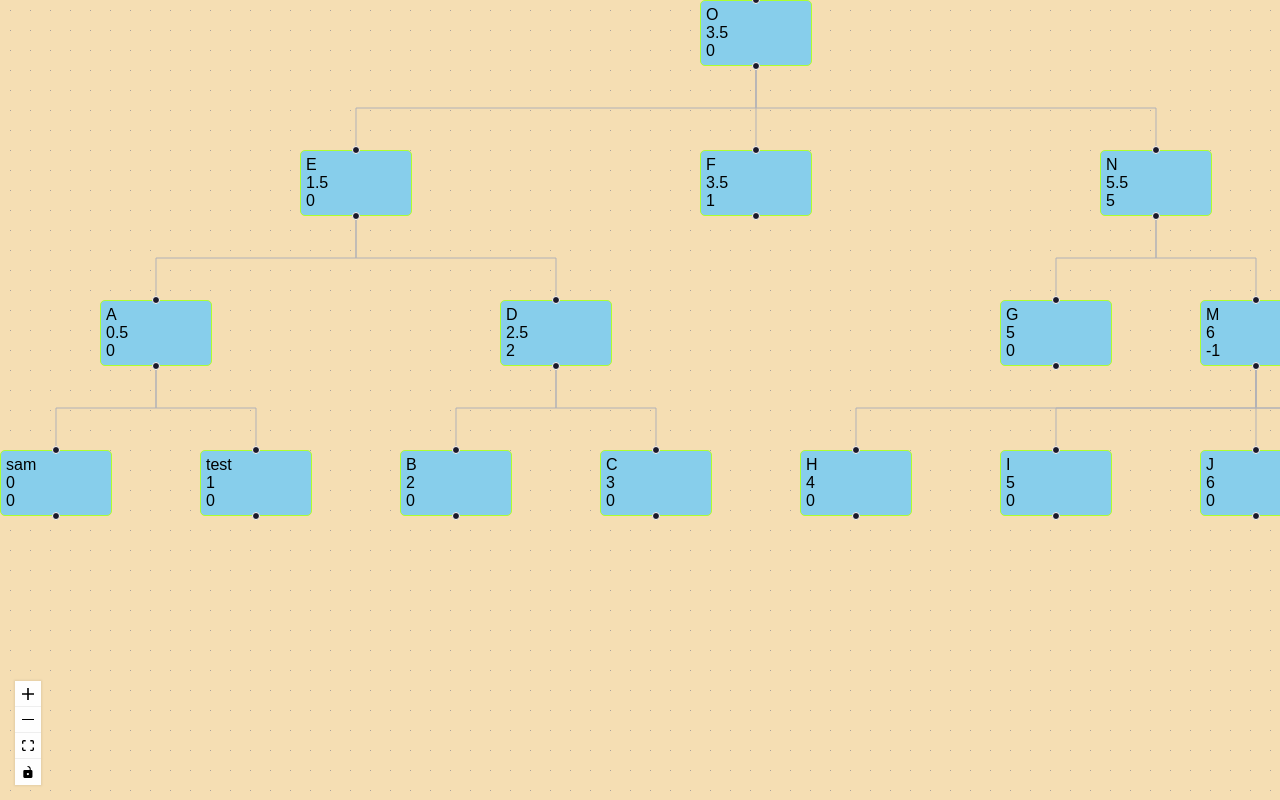
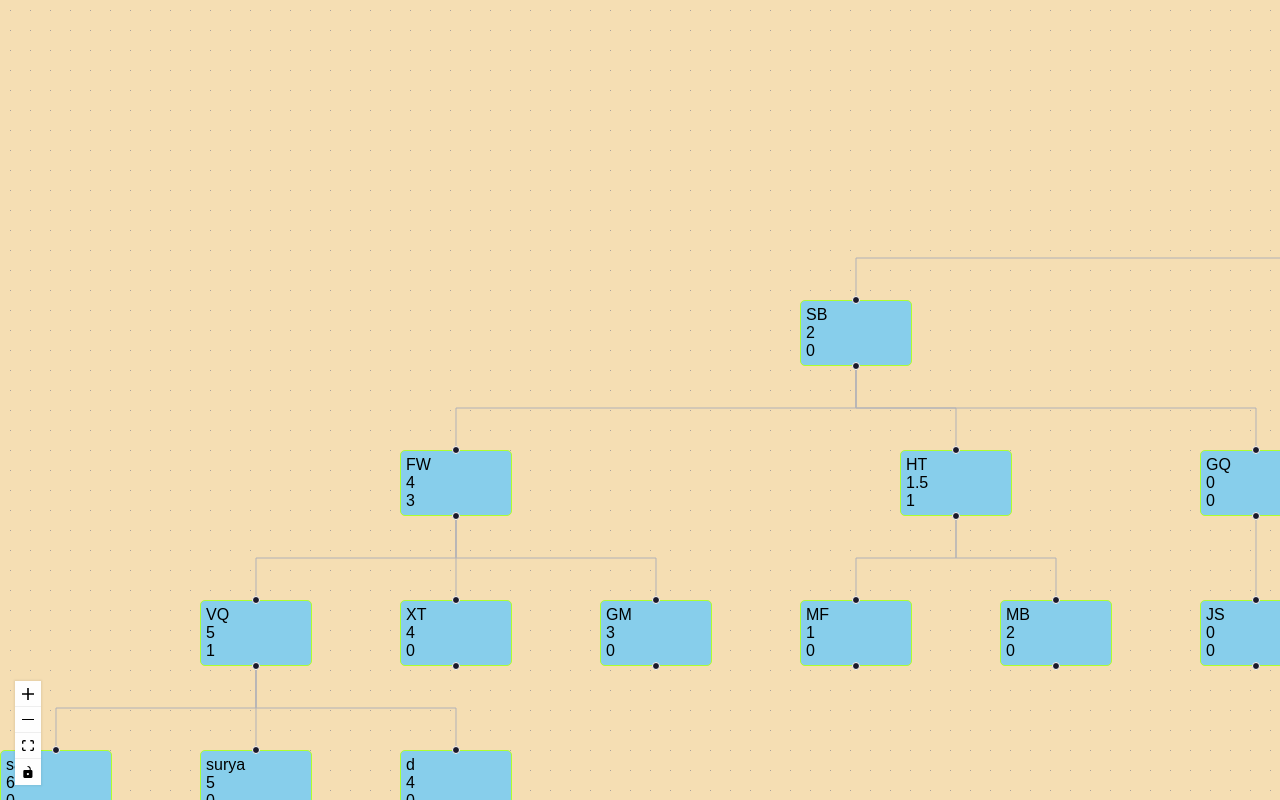
Before and after one commit to repeatyourselfpls/family-tree-v2, a React (Vite) app: page / in a window 1280 px wide. Built offline with nearby package versions, Linux system fonts and the light colour scheme.

Commit message:
TODO: Fix the Node creation and move it to the internal to app

```diff
--- a/src/App.tsx
+++ b/src/App.tsx
@@ -1,21 +1,37 @@
-import { useCallback, useEffect, useState } from 'react';
-import { ReactFlow, Background, Controls, applyNodeChanges, applyEdgeChanges, addEdge } from '@xyflow/react';
+import { useCallback, useState } from 'react';
+import { ReactFlow, Background, Controls, applyNodeChanges, applyEdgeChanges, addEdge, Edge, Node } from '@xyflow/react';
 import '@xyflow/react/dist/style.css'
-import { retrieveNodesAndEdges } from './TreeModel/initializeTree';
+import { NodesAndEdges, retrieveNodesAndEdges, treeOne, treeTwo } from './TreeModel/initializeTree';
 import ButtonNode from './components/ButtonNode';
-import Sidebar from './components/Sidebar';
+
+import Sidebar, { SidebarState } from './components/Sidebar';
 
 const nodeTypes = {
   buttonNode: ButtonNode,
 } // prevent re-renderings
 
 function App() {
+  const rootNode = treeOne;
 
-  const { nodes: initialNodes, edges: initialEdges } = retrieveNodesAndEdges()
-  const [nodes, setNodes] = useState(initialNodes)
-  const [edges, setEdges] = useState(initialEdges)
+  const [sidebarState, setSidebarState] = useState({
+    visible: false,
+    selectedNode: null,
+    rootNodeRef: rootNode,
+    nodesAndEdgesUpdaterFn: null,
+  } as SidebarState)
 
-  const [isSidebarVisible, setSidebarVisiblity] = useState(false)
+  const updateSidebarState = (newSidebarState: SidebarState) => {
+    setSidebarState(newSidebarState)
+  }
+
+  const updateNodesAndEdges = (nodesAndEdges: NodesAndEdges) => {
+    setNodes(nodesAndEdges.nodes)
+    setEdges(nodesAndEdges.edges)
+  }
+
+  const { nodes: calculatedNodes,  edges: calculatedEdges } = retrieveNodesAndEdges(rootNode, updateSidebarState, updateNodesAndEdges)
+  const [nodes, setNodes] = useState(calculatedNodes)
+  const [edges, setEdges] = useState(calculatedEdges)
 
   const onNodesChange = useCallback(
     (changes) => setNodes((nds) => applyNodeChanges(changes, nds)), []
@@ -29,18 +45,6 @@ function App() {
     (params) => setEdges((eds) => addEdge(params, eds)), []
   )
 
-  const hideSidebar = useCallback(() => {
-    document.querySelector("#container")?.classList.remove("container-show-sidebar")
-  }, [])
-
-  // useEffect(() => {
-  //   if (isSidebarVisible) {
-  //     document.querySelector("#container")?.classList.add("container-show-sidebar")
-  //   } else {
-  //     document.querySelector("#container")?.classList.remove("container-show-sidebar")
-  //   }
-  // }, [isSidebarVisible])
-
   return (
     <div id="container">
       <ReactFlow
@@ -51,13 +55,13 @@ function App() {
         onConnect={onConnect}
         nodeTypes={nodeTypes}
         proOptions={{ hideAttribution: true }}
-        onPaneClick={() => { hideSidebar() }}
+        onPaneClick={() => setSidebarState({ visible: false, selectedNode: null })}
       >
         <Background bgColor={'wheat'} />
         <Controls />
       </ReactFlow>
 
-      <Sidebar />
+      <Sidebar sidebarState={sidebarState}/>
     </div>
   )
 }
--- a/src/TreeModel/TreeNode.ts
+++ b/src/TreeModel/TreeNode.ts
@@ -27,7 +27,12 @@ export class TreeNode {
     nextSibling: TreeNode | null,
     startingY: number
   ) {
+    node.mod = 0
+    node.positionedX = -1
+    node.positionedY = -1
+    node.X = 0
     node.Y = startingY
+
     node.previousSibling = previousSibling
     node.nextSibling = nextSibling
     node.parent = parent
--- a/src/TreeModel/initializeTree.ts
+++ b/src/TreeModel/initializeTree.ts
@@ -1,6 +1,7 @@
 import { Edge, Node } from "@xyflow/react"
 import { TreeNode } from "./TreeNode"
-import { ButtonNode } from "../components/ButtonNode"
+import { ButtonNodeType } from "../components/ButtonNode"
+import { SidebarState } from "../components/Sidebar"
 
 const RADIUS = 50
 const SPACING_X = RADIUS * 2 * 2
@@ -11,9 +12,12 @@ export type NodesAndEdges = {
   edges: Edge[]
 }
 
-export function retrieveNodesAndEdges(): NodesAndEdges {
-  const rootNode = O
-  const nodes: ButtonNode[] = []
+export function retrieveNodesAndEdges(
+  rootNode: TreeNode,
+  sidebarStateUpdaterFn: (state: SidebarState) => void,
+  nodesAndEdgesUpdaterFn: (NodesAndEdges: NodesAndEdges) => void,
+): NodesAndEdges {
+  const nodes: ButtonNodeType[] = []
   const edges: Edge[] = []
 
   TreeNode.initializeNodes(rootNode, null, null, null, 0)
@@ -27,9 +31,10 @@ export function retrieveNodesAndEdges(): NodesAndEdges {
         id: n.name,
         position: { x: n.positionedX, y: n.positionedY },
         data: {
-          label: n.name,
-          x: n.X,
-          mod: n.mod
+          nodeRef: n,
+          rootNodeRef: rootNode,
+          sidebarStateUpdaterFn: sidebarStateUpdaterFn,
+          nodesAndEdgesUpdaterFn: nodesAndEdgesUpdaterFn,
         },
         type: 'buttonNode',
       }
@@ -47,7 +52,7 @@ export function retrieveNodesAndEdges(): NodesAndEdges {
     }
   }
 
-  return {edges, nodes}
+  return { edges, nodes }
 }
 
 function fitToScreen(
@@ -55,11 +60,11 @@ function fitToScreen(
 ) {
   const startX = 0
   const startY = 0
-  for (const [n, ] of leveledNodes) {
+  for (const [n,] of leveledNodes) {
     n.positionedX = startX + (n.X * SPACING_X)
     n.positionedY = startY + (n.Y * SPACING_Y)
   }
-  return leveledNodes.map(([n, ]) => n)
+  return leveledNodes.map(([n,]) => n)
 }
 
 const sam = new TreeNode("sam", [])
@@ -110,7 +115,7 @@ const BK = new TreeNode("BK", [KX, QI, SE, WH])
 const HH = new TreeNode("HH", [WE, YI, KT, DN])
 const JW = new TreeNode("JW", [SB, BS, HH, BK])
 
-const TO = new TreeNode("TO", [JW])
+export const treeOne = new TreeNode("TO", [JW])
 
 //
 
@@ -122,7 +127,7 @@ const J = new TreeNode("J", [])
 const K = new TreeNode("K", [])
 const L = new TreeNode("L", [])
 
-const A = new TreeNode("A", [new TreeNode("sam", []), new TreeNode("test", [])])
+const A = new TreeNode("A", [])
 const D = new TreeNode("D", [B, C])
 const G = new TreeNode("G", [])
 const M = new TreeNode("M", [H, I, J, K, L])
@@ -131,4 +136,4 @@ const E = new TreeNode("E", [A, D])
 const F = new TreeNode("F", [])
 const N = new TreeNode("N", [G, M])
 
-const O = new TreeNode("O", [E, F, N])
+export const treeTwo = new TreeNode("O", [E, F, N])
--- a/src/components/ButtonNode.tsx
+++ b/src/components/ButtonNode.tsx
@@ -1,40 +1,43 @@
 import { NodeProps, Node, Handle, Position } from '@xyflow/react';
+import { SidebarState } from './Sidebar';
+import { TreeNode } from '../TreeModel/TreeNode';
+import { NodesAndEdges } from '../TreeModel/initializeTree';
 
-export type ButtonNode = Node<
+export type ButtonNodeType = Node<
   {
-    x: number,
-    mod: number,
-    label: string,
+    nodeRef: TreeNode,
+    rootNodeRef: TreeNode,
+    sidebarStateUpdaterFn: (sidebarState: SidebarState) => void,
+    nodesAndEdgesUpdaterFn: (nodesAndEdges: NodesAndEdges) => void,
   },
   'buttonNode'
 >
 
-function editNode() {
-  const container = document.querySelector("#container")!
+export default function ButtonNode(props: NodeProps<ButtonNodeType>) {
+  function updateSidebarState() {
+    props.data.sidebarStateUpdaterFn({
+      selectedNode: props.data.nodeRef,
+      visible: true,
+      rootNodeRef: props.data.rootNodeRef,
+      nodesAndEdgesUpdaterFn: props.data.nodesAndEdgesUpdaterFn
+    })
+  }
 
-  if (container?.classList.contains("container-show-sidebar")) {
-    container.classList.remove("container-show-sidebar")
-  } else {
-    container.classList.add("container-show-sidebar")
-  }
-}
-
-export default function ButtonNode(props: NodeProps<ButtonNode>) {
   return (
-    <div className="button-node" onClick={editNode}>
+    <div className="button-node" onClick={updateSidebarState}>
       <Handle
         type="target"
         position={Position.Top}
         isConnectable={props.isConnectable}
       />
       <div>
-        {props.data?.label}
+        {props.data?.nodeRef.name}
       </div>
       <div>
-        {props.data?.x}
+        {props.data?.nodeRef.X}
       </div>
       <div>
-        {props.data?.mod}
+        {props.data?.nodeRef.mod}
       </div>
       <Handle
         type="source"
--- a/src/components/Sidebar.tsx
+++ b/src/components/Sidebar.tsx
@@ -1,7 +1,75 @@
-export default function Sidebar() {
+import { useState } from "react"
+import { TreeNode } from "../TreeModel/TreeNode"
+import { NodesAndEdges, retrieveNodesAndEdges } from "../TreeModel/initializeTree"
+
+export type SidebarState = {
+  visible: boolean,
+  selectedNode: TreeNode | null,
+  rootNodeRef: TreeNode | null,
+  nodesAndEdgesUpdaterFn: ((nodesAndEdges: NodesAndEdges) => void) | null,
+}
+
+export type SidebarProps = {
+  sidebarState: SidebarState
+}
+
+export default function Sidebar({ sidebarState }: SidebarProps) {
+  const [previousSidebarState, setPreviousSidebarState] = useState(sidebarState)
+  const [descendantValue, setDescendantValue] = useState('')
+
+  if (previousSidebarState !== sidebarState) {
+    if (previousSidebarState.visible !== sidebarState.visible) {
+      toggleSidebar()
+    }
+    setPreviousSidebarState(sidebarState)
+    setDescendantValue('')
+  }
+
+  function addDescendant(e) {
+    e.preventDefault()
+
+    sidebarState.selectedNode?.children.push(new TreeNode(descendantValue, []))
+    sidebarState.nodesAndEdgesUpdaterFn(
+      retrieveNodesAndEdges(sidebarState.rootNodeRef, null, null)
+    )
+    console.log(descendantValue)
+  }
+
+  function handleInputChange(e) {
+    setDescendantValue(e.target.value)
+  }
+
   return (
     <div id="sidebar">
-      <input type="button" value="Open" />
+      <div>{previousSidebarState.selectedNode?.name}</div>
+      <div>{previousSidebarState.selectedNode?.X}</div>
+      <div>{previousSidebarState.selectedNode?.mod}</div>
+
+
+      <label htmlFor="descendant-name">Descendant Name</label>
+      <div>
+        <input
+          type="text"
+          name="descendant-name"
+          id="descendant-name"
+          placeholder="Enter descendant name"
+          value={descendantValue}
+          onChange={handleInputChange}
+        />
+      </div>
+
+      <input type="button" value="Add descendant" onClick={addDescendant} />
+
     </div>
   )
 }
+
+function toggleSidebar() {
+  const container = document.querySelector("#container")!
+
+  if (container.classList.contains("container-show-sidebar")) {
+    container.classList.remove("container-show-sidebar")
+  } else {
+    container.classList.add("container-show-sidebar")
+  }
+}
--- a/src/index.css
+++ b/src/index.css
@@ -20,10 +20,6 @@ body {
   grid-template-columns: auto 30% !important;
 }
 
-/* .sidebar-hide {
-  display: none;
-} */
-
 .button-node {
   min-height: 50px;
   width: 100px;
```
